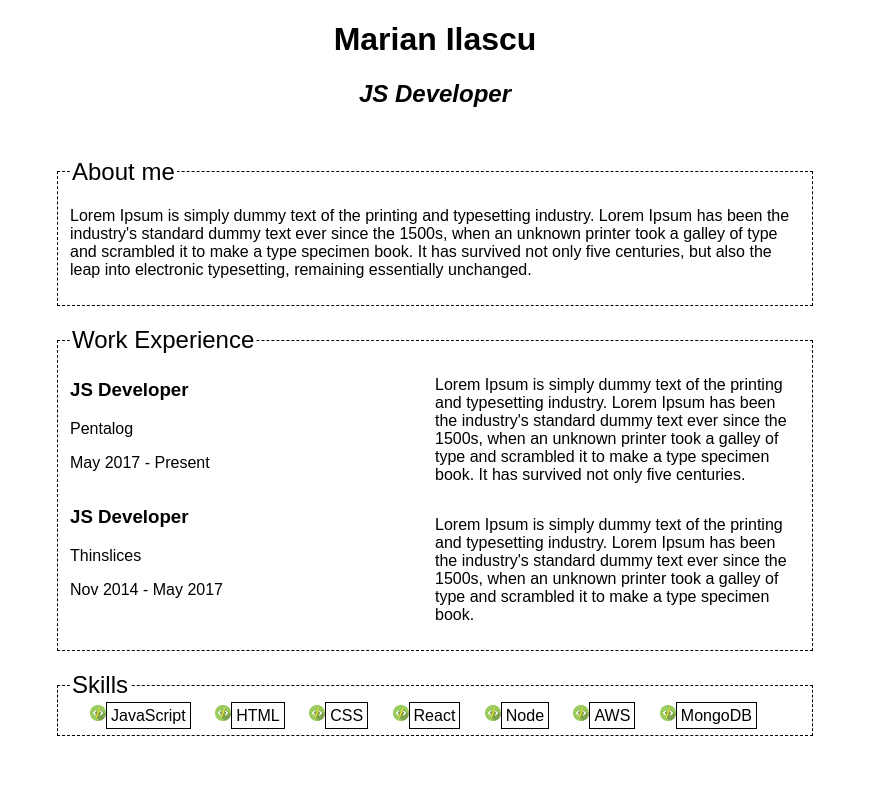
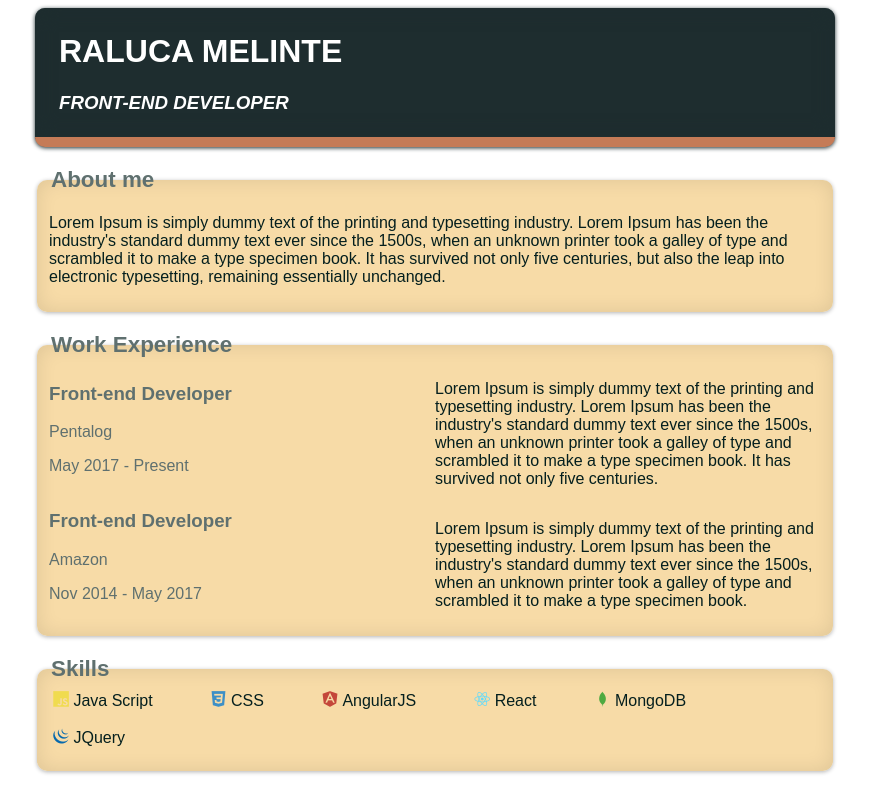
Before and after one commit to RalucaMelinte/p5_front_module1, a plain HTML site: page cv/index.html in a window 1280 px wide. Shown: the whole page, without its empty margins (205-1074 px from the left). Drawn offline with nearby package versions, Linux system fonts and the light colour scheme.

Commit message:
updated files

```diff
--- a/cv/index.html
+++ b/cv/index.html
@@ -1,66 +1,88 @@
 <!DOCTYPE html>
 <html>
-<head>
-    <title>Marian Ilascu Resumee</title>
-    <link rel="stylesheet" type="text/css" href="style.css">
-</head>
-<body>
-    <div class="wrapper">
-        <div class="header">
-            <h1>Marian Ilascu</h1>
-            <h2>JS Developer</h2>
-        </div>
-        <div class="about-me">
+    <head>
+        <title>Raluca Melinte Resume</title>
+        <link rel="stylesheet" type="text/css" href="style.css">
+        <link rel="stylesheet" href="https://cdn.rawgit.com/konpa/devicon/df6431e323547add1b4cf45992913f15286456d3/devicon.min.css">
+    </head>
+    <body>
+        <header>
+            <h1>Raluca Melinte</h1>
+            <h3>Front-end Developer</h3>
+        </header>
+        <article>
             <fieldset>
                 <legend>About me</legend>
                 <p>Lorem Ipsum is simply dummy text of the printing and typesetting industry. Lorem Ipsum has been the
-                industry's standard dummy text ever since the 1500s, when an unknown printer took a galley of type and
-                scrambled it to make a type specimen book. It has survived not only five centuries, but also the leap into
-                electronic typesetting, remaining essentially unchanged.
+                    industry's standard dummy text ever since the 1500s, when an unknown printer took a galley of type
+                    and scrambled it to make a type specimen book. It has survived not only five centuries, but also the
+                    leap into electronic typesetting, remaining essentially unchanged.
                 </p>
             </fieldset>
-        </div>
-        <div class="experience">
+        </article>
+        <article>
             <fieldset>
                 <legend>Work Experience</legend>
-                <div class='jobs'>
+                <div>
                     <div class="job">
-                        <h3>JS Developer</h3>
+                        <h3>Front-end Developer</h3>
                         <p>Pentalog</p>
                         <p>May 2017 - Present</p>
                     </div>
-                    <p class="job-about">
-                        Lorem Ipsum is simply dummy text of the printing and typesetting industry. Lorem Ipsum has been the
-                        industry's standard dummy text ever since the 1500s, when an unknown printer took a galley of type and
-                        scrambled it to make a type specimen book. It has survived not only five centuries.
+                    <p class="about-job">
+                        Lorem Ipsum is simply dummy text of the printing and typesetting industry. Lorem Ipsum has been
+                        the industry's standard dummy text ever since the 1500s, when an unknown printer took a galley of
+                        type and scrambled it to make a type specimen book. It has survived not only five centuries.
                     </p>
                 </div>
-                <div class="jobs">
+                <div>
                     <div class="job">
-                        <h3>JS Developer</h3>
-                        <p>Thinslices</p>
+                        <h3>Front-end Developer</h3>
+                        <p>Amazon</p>
                         <p>Nov 2014 - May 2017</p>
                     </div>
-                    <p class="job-about">
-                        Lorem Ipsum is simply dummy text of the printing and typesetting industry. Lorem Ipsum has been the
-                        industry's standard dummy text ever since the 1500s, when an unknown printer took a galley of type and
-                        scrambled it to make a type specimen book.
+                    <p class="about-job">
+                        Lorem Ipsum is simply dummy text of the printing and typesetting industry. Lorem Ipsum has been
+                        the industry's standard dummy text ever since the 1500s, when an unknown printer took a galley of
+                        type and scrambled it to make a type specimen book.
                     </p>
                 </div>
             </fieldset>
-        </div>
-        <div class="skills">
+        </article>
+        <article>
             <fieldset>
                 <legend>Skills</legend>
-                <img src="media/code.png"><span>JavaScript</span>
-                <img src="media/code.png"><span>HTML</span>
-                <img src="media/code.png"><span>CSS</span>
-                <img src="media/code.png"><span>React</span>
-                <img src="media/code.png"><span>Node</span>
-                <img src="media/code.png"><span>AWS</span>
-                <img src="media/code.png"><span>MongoDB</span>
+                <section class="skill">
+                    <i class="devicon-javascript-plain colored"></i>
+                    <span> Java Script</span>
+                    <span class="tooltip">4+ years experience</span>
+                </section>
+                <section class="skill">
+                    <i class="devicon-css3-plain colored"></i>
+                    <span> CSS</span>
+                    <span class="tooltip">4+ years experience</span>
+                </section>
+                <section class="skill">
+                    <i class="devicon-angularjs-plain colored"></i>
+                    <span> AngularJS</span>
+                    <span class="tooltip">4+ years experience</span>
+                </section>
+                <section class="skill">
+                    <i class="devicon-react-original colored"></i>
+                    <span> React</span>
+                    <span class="tooltip">2+ years experience</span>
+                </section>
+                <section class="skill">
+                    <i class="devicon-mongodb-plain colored"></i>
+                    <span> MongoDB</span>
+                    <span class="tooltip">1 year experience</span>
+                </section>
+                <section class="skill">
+                    <i class="devicon-jquery-plain colored"></i>
+                    <span> JQuery</span>
+                    <span class="tooltip">2+ years experience</span>
+                </section>
             </fieldset>
-        </div>
-    </div>
-</body>
+        </article>
+    </body>
 </html>
--- a/cv/style.css
+++ b/cv/style.css
@@ -1,41 +1,95 @@
 body {
     font-family: Arial, Helvetica, sans-serif;
+    color: #041F1E;
 }
-.wrapper {
+header {
+    text-transform: uppercase;
     width: 800px;
     margin: auto;
+    background-color: #1E2D2F;
+    color: #ffffff;
+    box-sizing: border-box;
+    padding: 4px;
+    border-bottom: 10px solid #C57B57;
+    border-radius: 10px;
+    box-shadow: 0 1px 4px #1E2D2F, 0 0 20px #1E2D2F inset;
 }
-.header {
-    text-align: center;
+header:hover {
+    background-color: #C57B57;
+    border-bottom: 10px solid #1E2D2F;
+    opacity: 50%;
+}
+header h1 {
+    margin-left: 20px;
+}
+header h3 {
+    font-style: italic;
+    margin-left: 20px;
+}
+article {
+    width: 800px;
+    margin: auto;
     box-sizing: border-box;
-    margin-bottom: 50px;
+    margin-top: 20px;
 }
-.header h2 {
-    font-style: italic;
+fieldset {
+    background-color: #F7DBA7;
+    border-radius: 10px;
+    border-style: none;
+    box-shadow: 0 1px 4px rgba(0, 0, 0, 0.3), 0 0 20px rgba(0, 0, 0, 0.1) inset;
 }
-.about-me, .experience, .skills {
-    box-sizing: border-box;
-    margin: 20px;
+fieldset:hover {
+    background-color: #F1AB86;
+}
+legend {
+    font-size: 1.4em;
+    color: #5F706F;
+    font-weight: bold;
 }
 .job {
     width: 50%;
     float: left;
+    color: #5F706F;
 }
-.job-about {
+.about-job {
     width: 50%;
     float: right;
 }
-fieldset {
-    border: 1px dashed #000000;
+section {
+    float: left;
+    display: table;
+    margin-right: 50px;
+    margin-bottom: 10px;
+    padding: 4px;
+    position: relative;
 }
-legend {
-    font-size: 1.5em;
+.tooltip {
+    visibility: hidden;
+    width: 120px;
+    background-color: #1E2D2F;
+    color: #ffffff;
+    text-align: center;
+    border-radius: 6px;
+    padding: 4px;
+    position: absolute;
+    z-index: 1;
+    bottom: 125%;
+    left: 50%;
+    margin-left: -60px;
+    opacity: 0;
+    transition: opacity 0.3s;
 }
-.skills span {
-    border: 1px solid #000000;
-    padding: 4px;
+.tooltip::after {
+    content: "";
+    position: absolute;
+    top: 100%;
+    left: 50%;
+    margin-left: -5px;
+    border-width: 5px;
+    border-style: solid;
+    border-color: #1E2D2F transparent transparent transparent;
 }
-.skills img {
-    width: 16px;
-    margin-left: 20px;
+.skill:hover .tooltip {
+    visibility: visible;
+    opacity: 1;
 }
```
